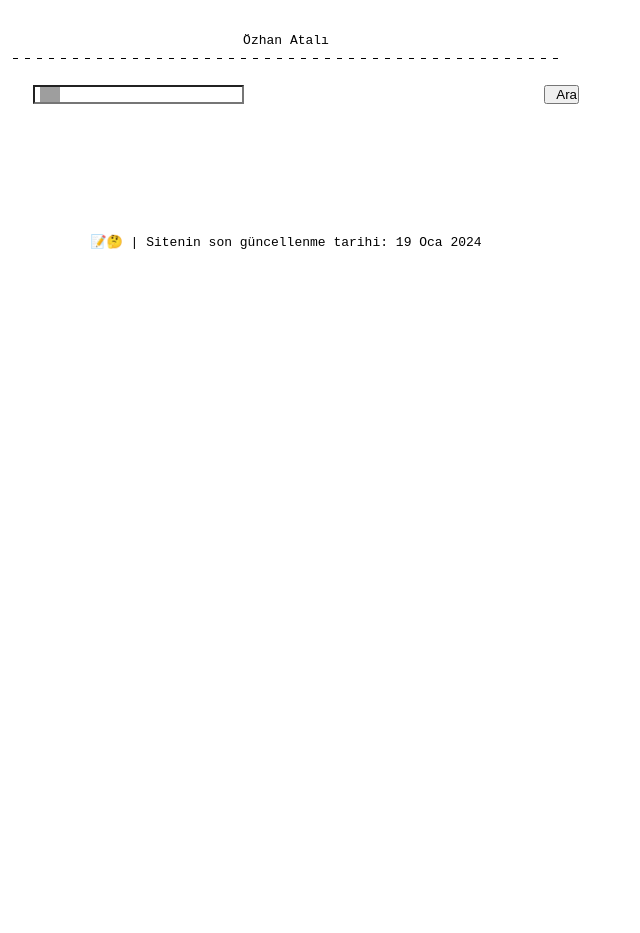
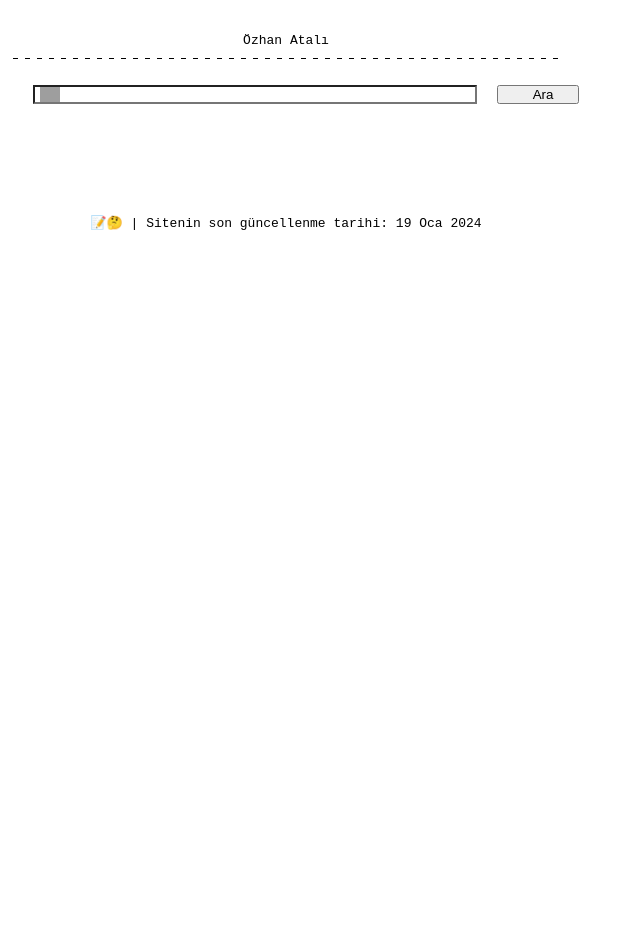
Before and after one commit to ozhanatali/ozhanatali.github.io, a Jekyll site: the page built from search.html, in a window 1280 px wide. Shown: the whole page, without its empty margins (0-640 px from the left). Built offline with Jekyll 4.4.1, drawn with Linux system fonts in a browser that asks for light colours; grey boxes are pictures that could not be loaded.

Commit message:
Update screen.css

```diff
--- a/css/screen.css
+++ b/css/screen.css
@@ -69,6 +69,7 @@ tr:hover {
 input[type=submit] {
       text-align: center;
       float: right;
+      width:15%;
 }
 
 input[type=text] {
@@ -79,6 +80,8 @@ input[type=text] {
   background-position-x: 5px;
   outline: 0;
   padding-left: 30px;
+  float:left;
+  width:75%;
 }
 
 /*****************************************************************************/
```
